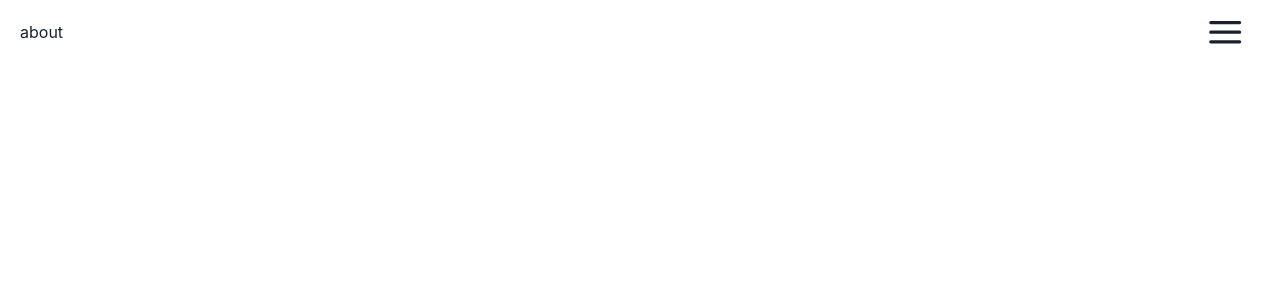
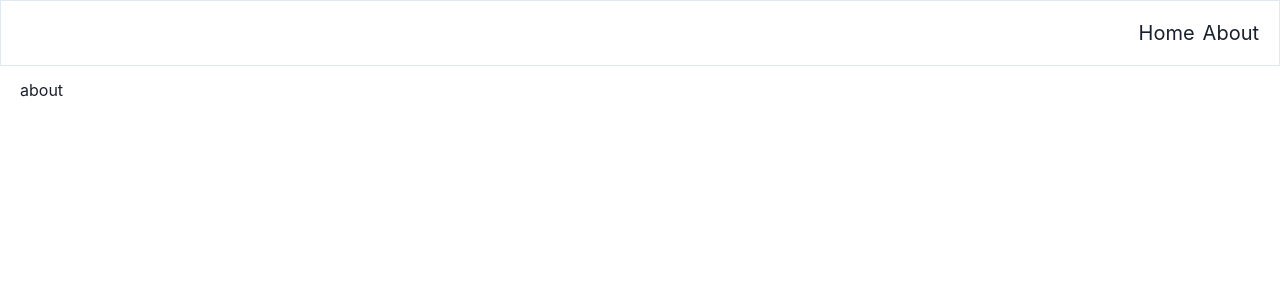
Before and after one commit to yotch0523/portfolio, a React app: page /about in a window 1280 px wide. Shown: the top 300 px of the page. Built offline with nearby package versions, Linux system fonts and the light colour scheme.

Commit message:
メディアクエリの有効化、メニュー完成

```diff
--- a/package.json
+++ b/package.json
@@ -39,6 +39,7 @@
     "eslint-plugin-prettier": "^4.2.1",
     "eslint-plugin-react": "^7.31.8",
     "framer-motion": "^7.3.2",
+    "hamburger-react": "^2.5.0",
     "prettier": "^2.7.1",
     "react-icons": "^4.4.0",
     "react-router-dom": "^6.3.0",
--- a/src/App.tsx
+++ b/src/App.tsx
@@ -1,11 +1,17 @@
-import React from 'react'
+import React, { useState, useEffect } from 'react'
 import { BrowserRouter, Routes, Route } from 'react-router-dom'
 
 import Default from './Default'
+import { useViewport } from '@/hooks/useViewport'
 
 const App = () => {
+  const { viewport } = useViewport()
+
   return (
     <>
+      <head>
+        <meta name="viewport" content={viewport} />
+      </head>
       <BrowserRouter>
         <Routes>
           <Route path="/*" element={<Default />} />
--- /dev/null
+++ b/src/common/types/index.ts
@@ -0,0 +1,4 @@
+export type MenuLink = {
+    to: string;
+    label: string;
+}
--- /dev/null
+++ b/src/components/Menu/Bar.tsx
@@ -0,0 +1,59 @@
+import React from 'react'
+import { Link } from "react-router-dom"
+import {
+  Box,
+  Flex,
+  HStack,
+  Text,
+} from '@chakra-ui/react'
+
+import { Divide as Hamburder} from 'hamburger-react'
+
+import { MenuLink } from '@/common/types'
+
+type Props = {
+  links: MenuLink[];
+  onClose(): void;
+}
+
+const Bar = (props: Props) => {
+  const links = props.links
+  const onClose = props.onClose
+
+  return (
+    <Box borderWidth={'1px'}>
+      <Flex
+        h={16}
+        alignItems={'center'}
+        justifyContent={'space-between'}
+        px={'20px'}
+      >
+        <HStack spacing={8} alignItems={'center'}></HStack>
+        <HStack spacing={8} alignItems={'center'}>
+          <HStack
+            as={'nav'}
+            h={4}
+            alignItems={'center'}
+            display={{ base: 'none', md: 'flex' }}
+          >
+            {links.map((link, index) => {
+              return(
+                <Link
+                  to={link.to}
+                  onClick={onClose}
+                  key={`nav-link-${index}`}
+                >
+                  <Text fontSize="20px">
+                    {link.label}
+                  </Text>
+                </Link>
+              )
+            })}
+          </HStack>
+        </HStack>
+      </Flex>
+    </Box>
+  )
+}
+
+export default Bar
--- /dev/null
+++ b/src/components/Menu/MyHamburger.tsx
@@ -0,0 +1,44 @@
+import React from 'react'
+import {
+  Box,
+} from '@chakra-ui/react'
+
+import { Divide as Hamburder} from 'hamburger-react'
+
+type Props = {
+  isOpen: boolean;
+  onOpen(): void;
+  onClose(): void;
+  style: { [key: string]: string }
+}
+
+const MyHamburger = (props: Props) => {
+  const isOpen = props.isOpen
+  const onOpen = props.onOpen
+  const onClose = props.onClose
+  const style = props.style
+
+  return (
+    <Box
+      _focus={{ boxShadow: 'none' }}
+      p={'20px'}
+      style={style}
+      zIndex={100}
+    >
+      <Hamburder
+        color={ isOpen ? 'white' : 'black'}
+        toggle={() => {
+          if (!isOpen) {
+            onOpen()
+          } else {
+            onClose()
+          }
+        }}
+        toggled={isOpen}
+        rounded
+      />
+    </Box>
+  )
+}
+
+export default MyHamburger
--- a/src/components/Menu/index.tsx
+++ b/src/components/Menu/index.tsx
@@ -1,106 +1,103 @@
 import React from 'react'
-import {
-    FaRegIdCard,
-    FaHome
-} from 'react-icons/fa'
 import { Link } from "react-router-dom"
 import { useWindowSize } from "react-use"
-import { HamburgerIcon } from '@chakra-ui/icons'
 import {
-    Drawer,
-    DrawerBody,
-    DrawerFooter,
-    DrawerHeader,
-    DrawerOverlay,
-    DrawerContent,
-    DrawerCloseButton,
-    Button,
+  Fade,
   Flex,
-    List,
-    ListIcon,
-    ListItem,
-    Spacer,
   useDisclosure,
-    Divider,
+  Text,
 } from '@chakra-ui/react'
+
+import Bar from '@/components/Menu/Bar'
+import MyHamburger from '@/components/Menu/MyHamburger'
+import { MenuLink } from '@/common/types'
 
 const Menu = () => {
   const { isOpen, onOpen, onClose } = useDisclosure()
-    const { height } = useWindowSize()
-    const pages = getPages()
+  const { width, height } = useWindowSize()
+  const links = getLinks()
+
+  const MOBILE_DEVICE_WIDTH = 480
+  const showHamburger = width <= MOBILE_DEVICE_WIDTH
+
+  const HamburgerMenu = () => {
+    if (!showHamburger) return(<></>)
+
+    return (
+      <MyHamburger
+        isOpen={isOpen}
+        onOpen={onOpen}
+        onClose={onClose}
+        style={{
+          position: "fixed",
+          bottom: "0",
+          right: "0",
+        }}
+      />
+    )
+  }
+
+  const MenuBar = () => {
+    if (showHamburger) return(<></>)
+
+    return (
+      <Bar links={links} onClose={onClose} />
+    )
+  }
 
   return (
     <>
+      <MenuBar />
+      <HamburgerMenu />
+
+      <Fade in={isOpen}>
         <Flex
-                as="header"
-                bg="transparent"
-                px="8px"
-                py="4px"
-                w="100%"
+          bg={'black'}
+          color={'white'}
+          display={isOpen ? 'flex' : 'none'}
+          flexFlow={'column'}
+          height={height}
+          justifyContent="center"
+          margin="auto"
+          opacity={'.8'}
+          position="fixed"
+          top="0"
+          bottom="0"
+          left="0"
+          right="0"
         >
-                <Spacer />
-                <Button
-                    onClick={onOpen}
-                    bg="transparent"
-                    position="fixed"
-                    right="20px"
-                    top="12px"
-                >
-                    <HamburgerIcon
-                        _focus={ { boxShadow: 'none' } }
-                        fontSize="2.4rem"
-                    />
-                </Button>
-            </Flex>
-
-            <Drawer
-                isOpen={isOpen}
-                onClose={onClose}
-                placement="bottom"
-                size="full"
-            >
-                <DrawerOverlay />
-                <DrawerContent maxH={`${height}px`}>
-                    <DrawerCloseButton p="28px" fontSize={['2.0rem', '1.2rem', '1.2rem', '1.2rem']} />
-                    <DrawerHeader fontSize={['4.0rem', '2.8rem', '2.8rem', '2.8rem']}>Contents</DrawerHeader>
-                    <DrawerBody>
-                        <List spacing={3}>
-                            {pages.map((page, index) => {
+          {links.map((page, index) => {
             return(
-                                    <ListItem fontSize={['2.8rem', '1.8rem', '1.8rem', '1.8rem']} key={`menu-item-${index}`}>
               <Link
                 to={page.to}
                 onClick={onClose}
+                key={`menu-item-${index}`}
               >
-                                            <ListIcon as={page.icon} />
+                <Text
+                  align="center"
+                  fontSize={'2.0rem'}
+                  fontWeight="bold"
+                >
                   {page.label}
+                </Text>
               </Link>
-                                    </ListItem>
             )
           })}
-                        </List>
-                    </DrawerBody>
-                    <Divider />
-                    <DrawerFooter justifyContent="start">
-                        Youki.Y
-                    </DrawerFooter>
-                </DrawerContent>
-            </Drawer>
+        </Flex>
+      </Fade>
     </>
   )
 }
 
-const getPages = () => {
+const getLinks = (): MenuLink[] => {
   return [
     {
-            "to": `/`,
-            "icon": FaHome,
-            "label": "Home"
+      to: `/`,
+      label: "Home"
     },
     {
-            "to": `/about`,
-            "icon": FaRegIdCard,
-            "label": "About"
+      to: `/about`,
+      label: "About"
     },
   ]
 }
--- /dev/null
+++ b/src/hooks/useViewport.ts
@@ -0,0 +1,27 @@
+import { useLayoutEffect, useState } from 'react'
+
+const MIN_DEVICE_WIDTH = 375
+
+const getViewport = ({ width }: { width: string }) => {
+    return `width=${width},initial-scale=1.0,maximum-scale=1.0`
+}
+
+export const useViewport = () => {
+    const [viewport, setViewport] = useState<string>(
+        'width=device-width,initial-scale=1.0,maximum-scale=1.0'
+    )
+
+    useLayoutEffect(() => {
+        setViewport(
+        getViewport({
+            width: `${
+            window.outerWidth > MIN_DEVICE_WIDTH
+                ? 'device-width'
+                : MIN_DEVICE_WIDTH
+            }`,
+        })
+        )
+    }, [])
+
+    return { viewport }
+}
--- a/src/index.tsx
+++ b/src/index.tsx
@@ -2,13 +2,29 @@ import React from 'react'
 import { createRoot } from 'react-dom/client';
 import App from './App'
 
-import { ChakraProvider } from '@chakra-ui/react'
+import {
+    ChakraProvider,
+    extendTheme,
+} from '@chakra-ui/react'
+
+const breakpoints = {
+    base: '0px',
+    sm: '480px',
+    md: '768px',
+    lg: '992px',
+    xl: '1280px',
+    '2xl': '1536px',
+}
+
+const theme = extendTheme({
+    breakpoints,
+})
 
 const container = document.getElementById('app');
 if (container) {
     const root = createRoot(container);
     root.render(
-        <ChakraProvider>
+        <ChakraProvider theme={theme}>
             <App />
         </ChakraProvider>
     )
```
Lines whose indentation alone changed are shown as unchanged.
